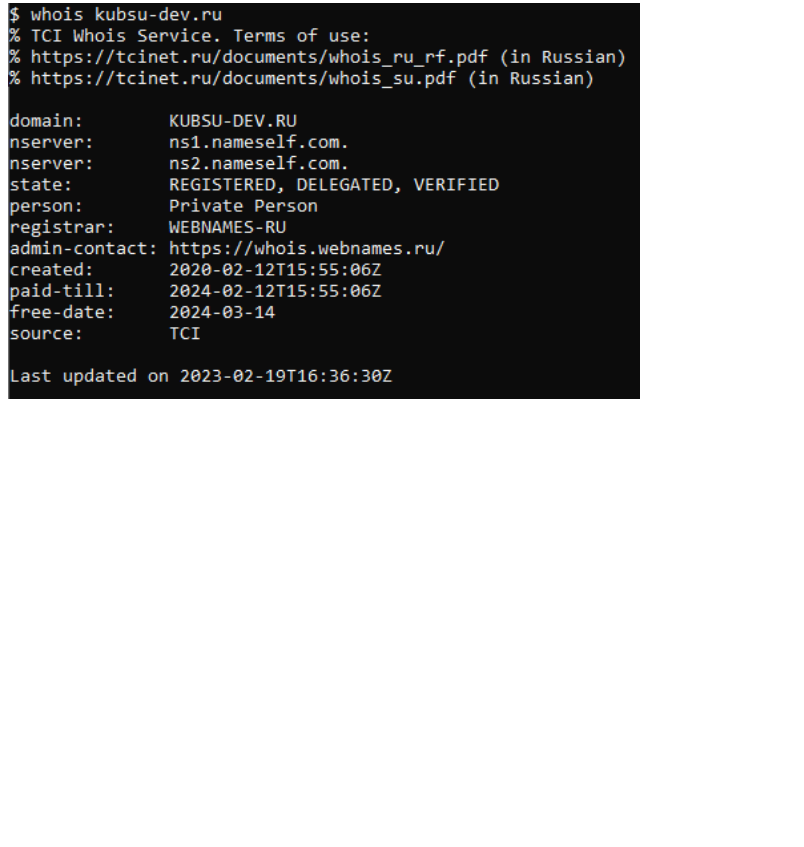
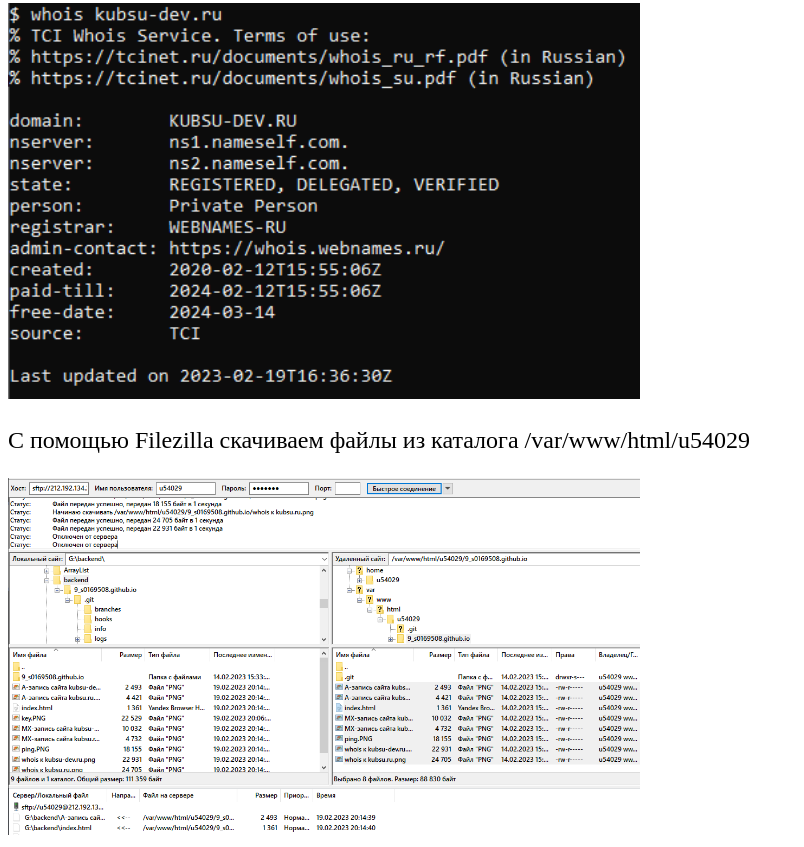
Before and after one commit to Shponarskii/9_s0169508, a plain HTML site: page index.html in a window 1280 px wide. Shown: the part 2446-3293 px from the top of the page, without its empty margins (0-804 px from the left). Before the commit the page ends 2857 px from the top, so only its background shows below. Drawn offline with Linux system fonts and the light colour scheme.

Commit message:
Add files via upload

```diff
--- a/index.html
+++ b/index.html
@@ -24,5 +24,7 @@
 	<img src="whois к kubsu.ru.PNG" height="50%" width="50%">
 	<p>С помощью команды whois узнаем дату регистрации домена сайта kubsu-dev.ru</p>
     <img src="whois к kubsu-dev.ru.PNG" height="50%" width="50%">
+	<p>С помощью Filezilla скачиваем файлы из каталога /var/www/html/u54029</p>
+	<img src="filezilla.PNG" height="50%" width="50%">
 </body>
 </html>
```
